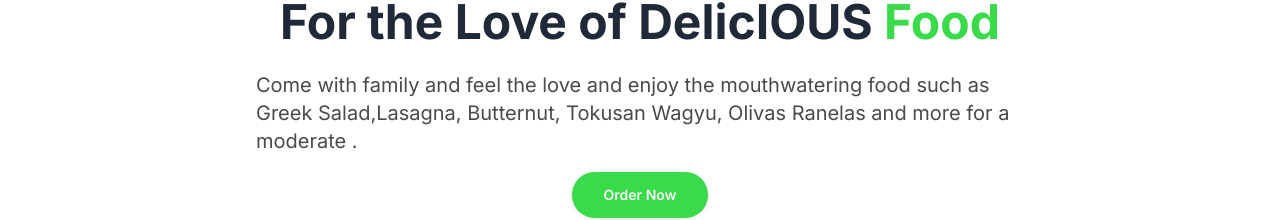
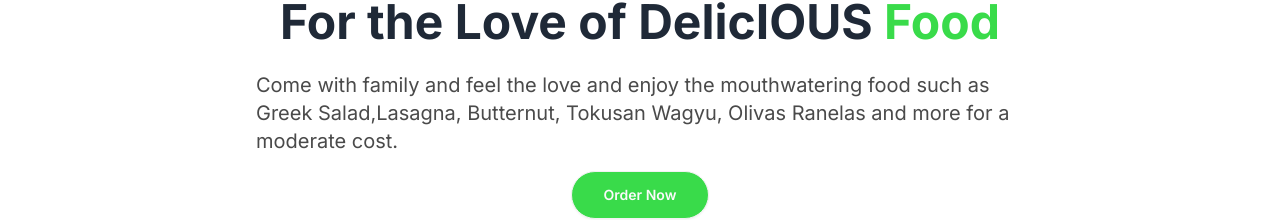
Before and after one commit to Kennedy826/TastyNest, a React (Vite) app: page /menu in a window 1280 px wide. Shown: the part 171-391 px from the top of the page. Built offline with nearby package versions, Linux system fonts and the light colour scheme; no server answers.

Commit message:
updating OurServices.jsx

```diff
--- a/src/pages/shop/menu.jsx
+++ b/src/pages/shop/menu.jsx
@@ -84,7 +84,7 @@ setCurrentPage(1);
           </h2>
           <p className=" text-xl text-[#4A4A4A] md:w-4/5 mx-auto">
             Come with family and feel the love and enjoy the mouthwatering food such as Greek Salad,Lasagna,
-            Butternut, Tokusan Wagyu, Olivas Ranelas and more for a moderate .
+            Butternut, Tokusan Wagyu, Olivas Ranelas and more for a moderate cost.
           </p>
           <button className="btn bg-green px-8 py-2 font-semibold text-white rounded-full">
             Order Now
```
